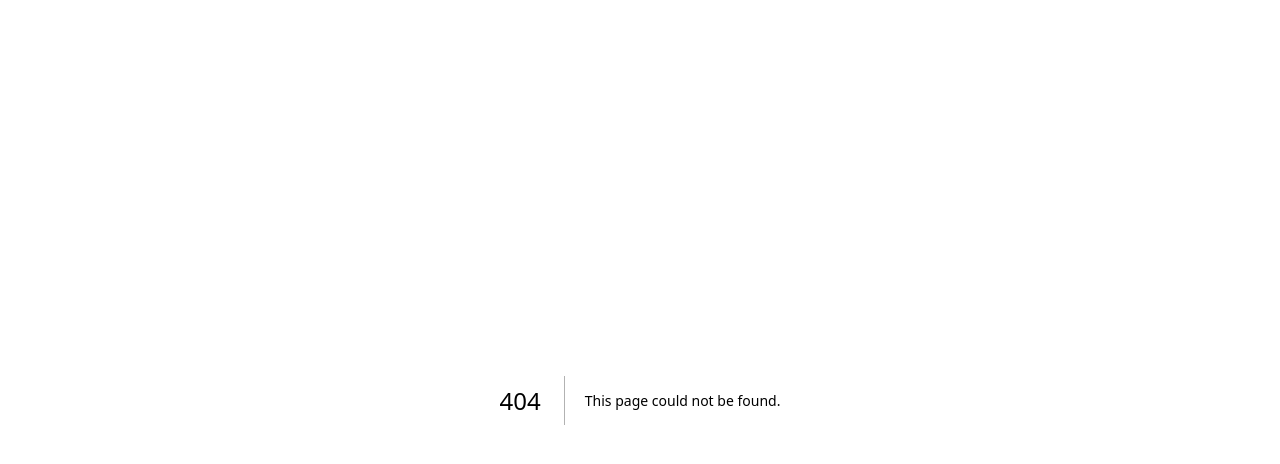
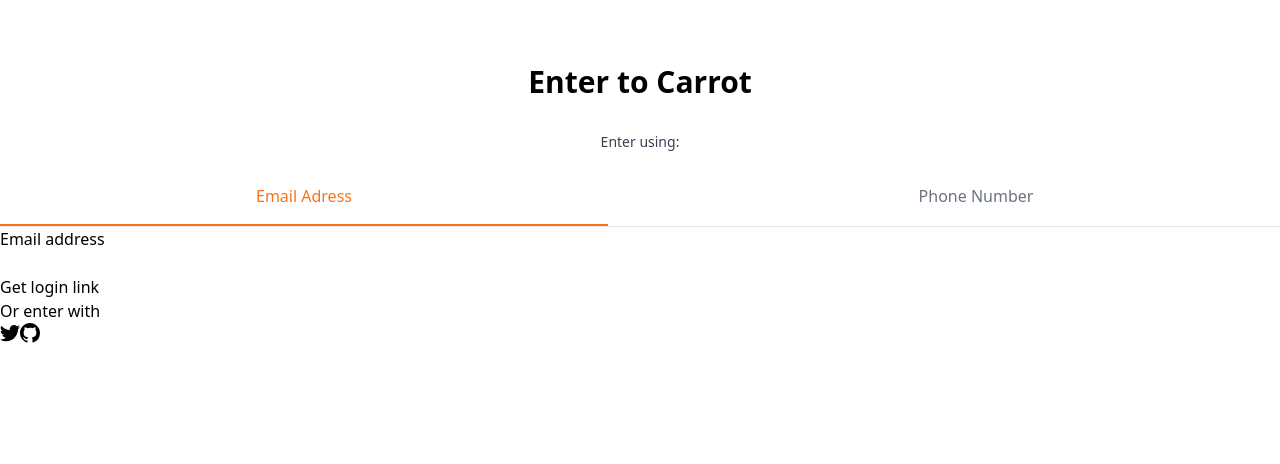
Before and after one commit to Hyeonji-Ahn/summer, a Next.js app: page /enter in a window 1280 px wide. Before the commit this address had no page. Shown: the top 464 px of the page. Built offline with nearby package versions, Linux system fonts and the light colour scheme.

Commit message:
new file:   pages/enter.tsx 	modified:   pages/index.tsx

```diff
--- /dev/null
+++ b/pages/enter.tsx
@@ -0,0 +1,78 @@
+import { useState } from "react";
+
+function cls(...classnames:string[]){
+    return classnames.join(" ");
+}
+
+export default function Enter() {
+  const [method, setMethod] = useState<"email" | "phone">("email");
+  const onEmailClick = () => setMethod("email");
+  const onPhoneClick = () => setMethod("phone");
+  return (
+    <div className="mt-16">
+      <h3 className="text-3xl font-bold text-center">Enter to Carrot</h3>
+      <div className="mt-8">
+        <div className="flex flex-col items-center">
+          <h5 className="text-sm text-gray-700 font-medium">Enter using:</h5>
+          <div className="border-b grid w-full mt-8 grid-cols-2 gap-16">
+            <button className={cls(" transition border-b-2 pb-4 font-medium", method === "email" ? " border-orange-500 text-orange-500" : "border-transparent text-gray-500")} onClick={onEmailClick}>Email Adress</button>
+            <button className={cls("transition border-b-2 pb-4 font-medium", method === "phone" ? "border-b-2 border-orange-500 text-orange-500" : "border-transparent  text-gray-500")} onClick={onPhoneClick}>Phone Number</button>
+          </div>
+        </div>
+        <form>
+          <label>
+            {method === "email" ? "Email address" : null}
+            {method === "phone" ? "Phone number" : null}
+          </label>
+          <div>
+            {method === "email" ? <input type="email" required /> : null}
+            {method === "phone" ? (
+              <div>
+                <span>+82</span>
+                <input type="number" required />
+              </div>
+            ) : null}
+          </div>
+          <button>
+            {method === "email" ? "Get login link" : null}
+            {method === "phone" ? "Get one-time password" : null}
+          </button>
+        </form>
+        <div>
+          <div>
+            <div />
+            <div>
+              <span>Or enter with</span>
+            </div>
+          </div>
+          <div>
+            <button>
+              <svg
+                className="w-5 h-5"
+                aria-hidden="true"
+                fill="currentColor"
+                viewBox="0 0 20 20"
+              >
+                <path d="M6.29 18.251c7.547 0 11.675-6.253 11.675-11.675 0-.178 0-.355-.012-.53A8.348 8.348 0 0020 3.92a8.19 8.19 0 01-2.357.646 4.118 4.118 0 001.804-2.27 8.224 8.224 0 01-2.605.996 4.107 4.107 0 00-6.993 3.743 11.65 11.65 0 01-8.457-4.287 4.106 4.106 0 001.27 5.477A4.073 4.073 0 01.8 7.713v.052a4.105 4.105 0 003.292 4.022 4.095 4.095 0 01-1.853.07 4.108 4.108 0 003.834 2.85A8.233 8.233 0 010 16.407a11.616 11.616 0 006.29 1.84" />
+              </svg>
+            </button>
+            <button>
+              <svg
+                className="w-5 h-5"
+                aria-hidden="true"
+                fill="currentColor"
+                viewBox="0 0 20 20"
+              >
+                <path
+                  fillRule="evenodd"
+                  d="M10 0C4.477 0 0 4.484 0 10.017c0 4.425 2.865 8.18 6.839 9.504.5.092.682-.217.682-.483 0-.237-.008-.868-.013-1.703-2.782.605-3.369-1.343-3.369-1.343-.454-1.158-1.11-1.466-1.11-1.466-.908-.62.069-.608.069-.608 1.003.07 1.531 1.032 1.531 1.032.892 1.53 2.341 1.088 2.91.832.092-.647.35-1.088.636-1.338-2.22-.253-4.555-1.113-4.555-4.951 0-1.093.39-1.988 1.029-2.688-.103-.253-.446-1.272.098-2.65 0 0 .84-.27 2.75 1.026A9.564 9.564 0 0110 4.844c.85.004 1.705.115 2.504.337 1.909-1.296 2.747-1.027 2.747-1.027.546 1.379.203 2.398.1 2.651.64.7 1.028 1.595 1.028 2.688 0 3.848-2.339 4.695-4.566 4.942.359.31.678.921.678 1.856 0 1.338-.012 2.419-.012 2.747 0 .268.18.58.688.482A10.019 10.019 0 0020 10.017C20 4.484 15.522 0 10 0z"
+                  clipRule="evenodd"
+                />
+              </svg>
+            </button>
+          </div>
+        </div>
+      </div>
+    </div>
+  );
+}
--- a/pages/index.tsx
+++ b/pages/index.tsx
@@ -1,90 +1,7 @@
 import type { NextPage } from 'next'
-import Head from 'next/head'
-import Image from 'next/image'
-import styles from '../styles/Home.module.css'
 
 const Home: NextPage = () => {
-  return (
-    <div className="dark:bg-gray-800 bg-slate-400 lg:place-content-center py-20 px-10 grid gap-10 min-h-screen lg:grid-cols-3">
-      <button
-
-      className="bg-white">DarkMode</button>
-      <div className="dark:bg-black dark:text-white bg-white flex flex-col justify-between lg:bg-indigo-600 md:bg-teal-400 sm:bg-red-400 p-6 rounded-2xl shadow-xl">
-        <span className="font-semibold text-3xl">Select Item</span>
-        <ul>
-          {[1,2,3,4,5].map(i =>
-          <div key={i} className="flex justify-between my-2 dark:odd:bg-blue-800 dark:even:bg-red-800 odd:bg-blue-200 even:bg-red-100">
-            <span className="dark:text-white text-gray-500 mb-y">Gray Chair</span>
-            <span className= "font-semibold">$19</span>
-          </div>)}
-        </ul>
-        {["a","b","c",""].map((c,i) => <li key={i} className="empty:bg-red-100 dark:empty:bg-emerald-800">{c}</li>
-
-        )}
-        <div className=" flex justify-between mt-2 pt-2 border-t-2 border-dashed">
-          <span>Total</span>
-          <span className= "font-semibold">$40</span>
-        </div>
-        <button className=" dark:bg-gray-600 dark:hover:bg-gray-300 dark:hover:text-black mt-5 bg-blue-500 text-white p-3 text-center rounded-xl w-2/4
-        mx-auto hover:bg-teal-500 active:bg-yellow-500 focus:bg-red-500">Check Out</button>
-      </div>
-      <div className="bg-white overflow-hidden rounded-2xl shadow-xl group">
-        <div className="lg:pb-50 md:pb-40 bg-blue-500 p-6 pb-14">
-          <span className="text-white text-2xl">Profile</span>
-        </div>
-        <div className="rounded-3xl  p-6 relative -top-5 bg-white">
-          <div className="flex relative -top-16 items-end justify-between">
-            <div className= "flex flex-col items-center">
-              <span className= "text-sm text-gray-500">Orders</span>
-              <span className = "font-medium">340</span>
-            </div>
-            <div className="h-24 w-24 bg-red-500 rounded-full group-hover:bg-yellow-500 transition-colors"/>
-            <div className= "flex flex-col items-center">
-            <span className= "text-sm text-gray-500">Spent</span>
-            <span className = "font-medium">$4500</span>
-            </div>
-          </div>
-          <div className ="relative flex flex-col items-center -mt-10 -mb-5">
-            <span className="text-lg font-medium group-hover:text-xl group-hover:bg-red-500 transition-all
-
-
-            ">Tony Molloy</span>
-            <span className="text-sm test-gray-500">America</span>
-          </div>
-        </div>
-      </div>
-      <div className="bg-white p-10 rounded-2xl shadow-xl md:col-span-2 lg:col-span-1">
-        <div className="flex mb-5 justify-between items-center">
-          <span>⬅</span>
-          <div className="space-x-3">
-            <span>⭐ 4.9</span>
-            <span className="shadow-xl p-2 rounded-md"> ❤️</span>
-          </div>
-        </div>
-        <div className="bg-zinc-400 h-72 mb-5 rounded-md" />
-        <div className="flex flex-col">
-          <span className="font-medium text-xl">Swoon Lounge</span>
-          <span className="text-xs text-gray-500">Chair</span>
-          <div className="mt-3 mb-5 flex justify-between items-center">
-            <div className="space-x-4">
-              <button className="w-5 h-5 rounded-full bg-yellow-500 focus:ring-2 transition focus:bg-opacity-50 ring-offset-2 ring-yellow-500"/>
-              <button className="w-5 h-5 rounded-full bg-indigo-500 focus:ring-2 transition focus:bg-opacity-50 ring-offset-2 ring-indigo-500"/>
-              <button className="w-5 h-5 rounded-full bg-teal-500 focus:ring-2 transition focus:bg-opacity-50 ring-offset-2 ring-teal-500"/>
-            </div>
-            <div className="flex items-center space-x-5">
-              <button className= "p-2 bg-blue-200 flex justify-center items-center aspect-square w-8 text-xl rounded-lg"> - </button>
-              <span> 1 </span>
-              <button className= "p-2 bg-blue-200 flex justify-center items-center aspect-square w-8 text-xl rounded-lg">  + </button>
-            </div>
-          </div>
-          <div className="flex justify-between items-center">
-            <span className="font-medium text-2xl"> $450 </span>
-            <button className="bg-blue-500 py-2 px-8 text-center text-sm  text-white rounded-lg "> Add to Cart</button>
-          </div>
-        </div>
-      </div>
-    </div>
-  );
+  return null;
 };
 
 export default Home;
```
